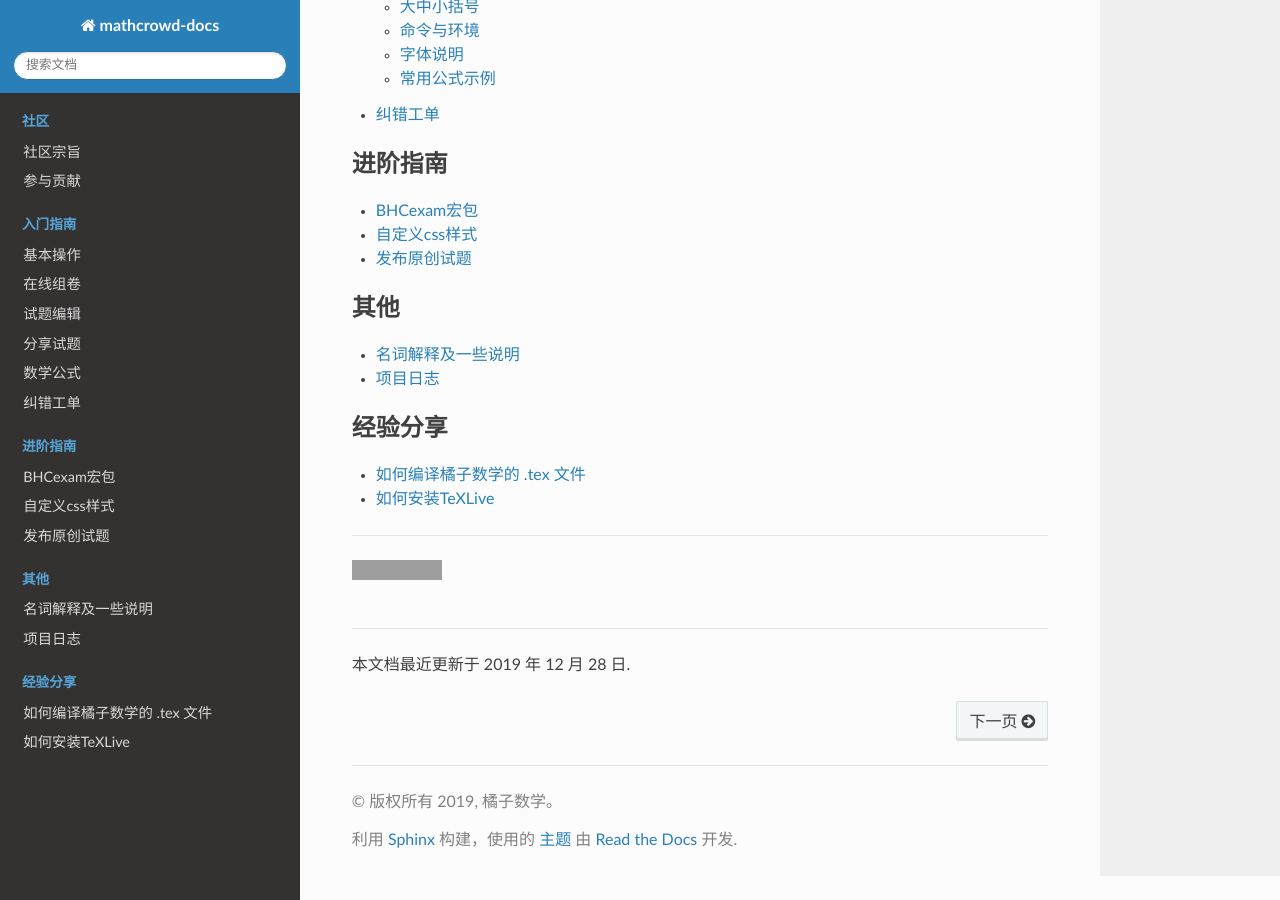
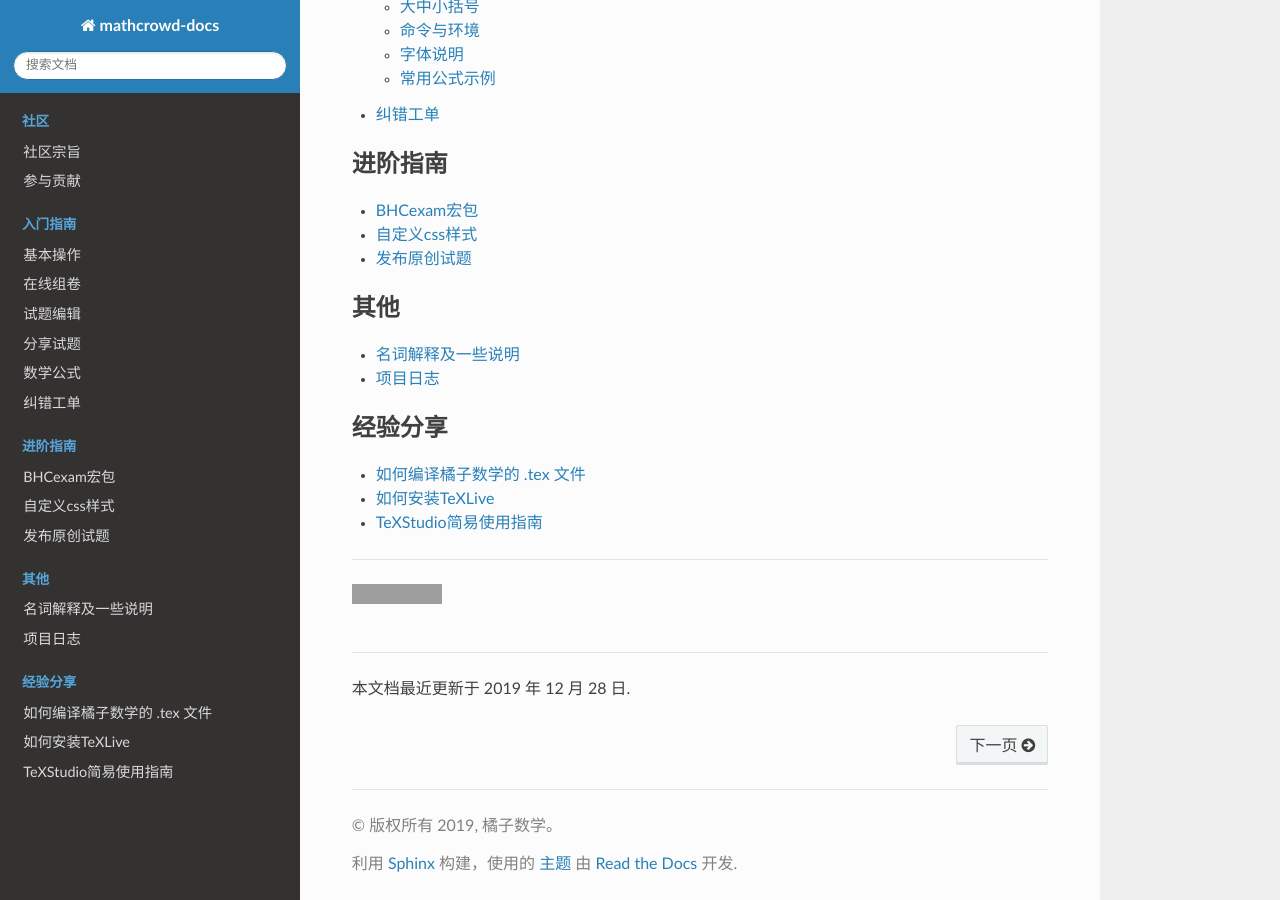
Before and after one commit to mathedu4all/mathcrowd-docs, a Sphinx documentation site: the page built from source/index.rst, in a window 1280 px wide and 900 px high, scrolled down 1885 px. Built offline with Sphinx 7.4.7 and the Read the Docs theme 2.0.0, drawn with Linux system fonts in a browser that asks for light colours; grey boxes are pictures that could not be loaded.

Commit message:
(2019.12.28) add texstudio_guide into index.

```diff
--- a/source/howtos/texstudio_guide.rst
+++ b/source/howtos/texstudio_guide.rst
@@ -28,9 +28,9 @@ TeXstudio是一款开源的跨平台 :math:`\LaTeX` 编辑软件, 为用户提
 
 
 新建文件&编译
-============
+===================
 
-打开TeXstudio，点击图中 ``1`` 处新建空白文件，在 ``3`` 处填入内容，然后点击``2`` 处的绿色双箭头进行编译(或者按 ``F5`` )，即可看到生成的PDF格式文档内容(如 ``4`` 处).
+打开TeXstudio，点击图中 ``1`` 处新建空白文件，在 ``3`` 处填入内容，然后点击 ``2`` 处的绿色双箭头进行编译(或者按 ``F5`` )，即可看到生成的PDF格式文档内容(如 ``4`` 处).
 
 .. image:: ../_static/tex_st_qk.png
     :width: 600px
@@ -70,6 +70,6 @@ TeXstudio是一款开源的跨平台 :math:`\LaTeX` 编辑软件, 为用户提
     * `预览`：设置内部`PDF`预览页面
 
 更多
-=============
+-----------
 
 * `官方用户手册 <http://texstudio.sourceforge.net/manual/current/usermanual_en.html>`_
--- a/source/index.rst
+++ b/source/index.rst
@@ -82,7 +82,9 @@
     :maxdepth: 1
 
     如何编译橘子数学的 .tex 文件        <howtos/how_to_compile_mathcrowd_tex>
-    如何安装TeXLive                              <howtos/how_to_install_texlive>
+    如何安装TeXLive                  <howtos/how_to_install_texlive>
+    TeXStudio简易使用指南             <howtos/texstudio_guide>
+
 
 ------
 
```
